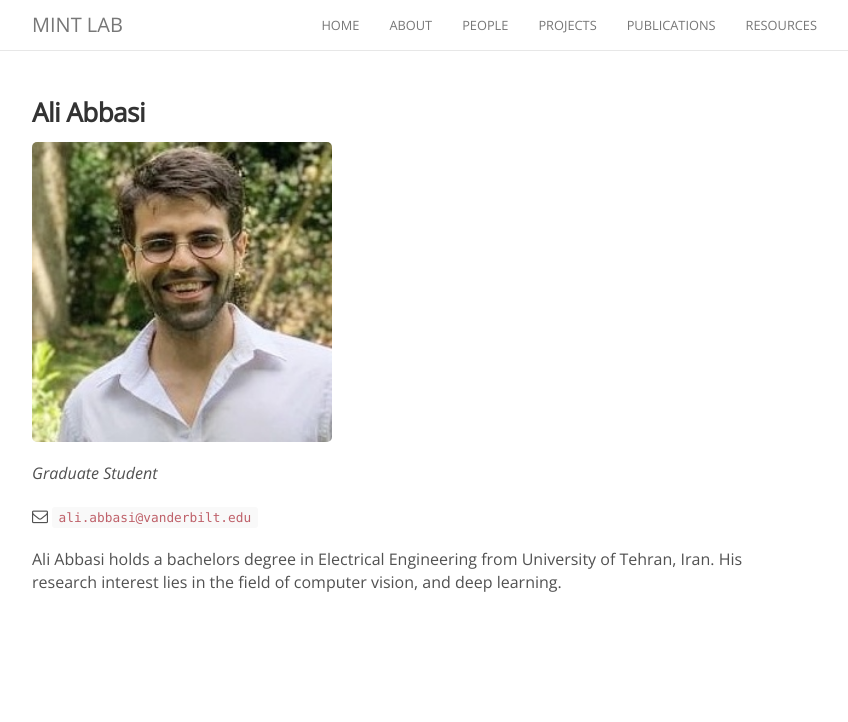
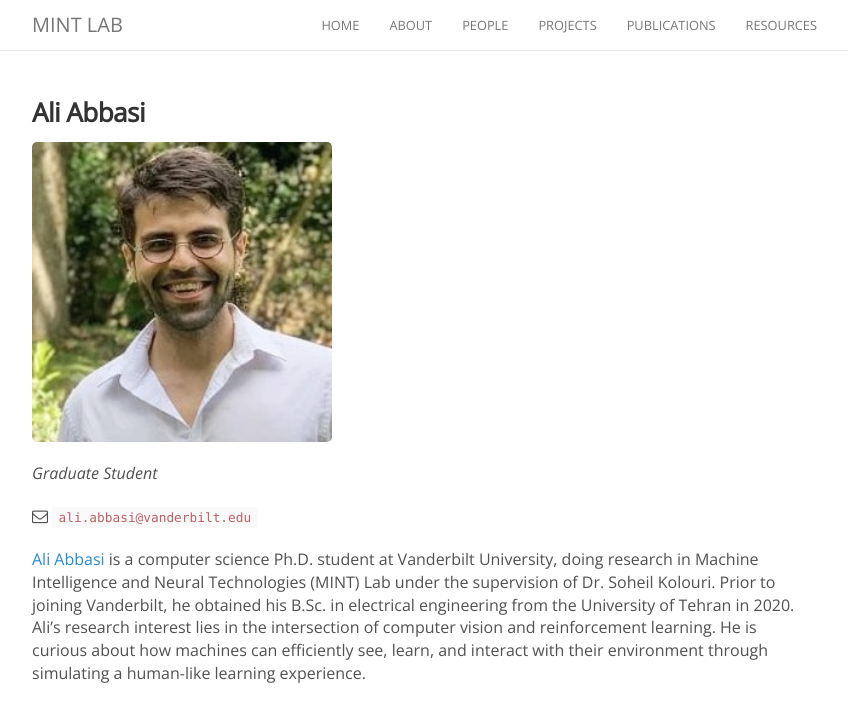
Before and after one commit to naqibUVa/nsp.github.io, a Jekyll site: the page built from _people/Ali_Abbasi.md, in a window 1280 px wide. Shown: the top 722 px of the page, without its empty margins (223-1071 px from the left). Built offline with Jekyll 4.4.1, drawn with Linux system fonts in a browser that asks for light colours; nearby versions of some CDN libraries; comment, search, counter and statistics services are not loaded.

Commit message:
Update Ali_Abbasi.md

```diff
--- a/_people/Ali_Abbasi.md
+++ b/_people/Ali_Abbasi.md
@@ -11,4 +11,4 @@ _Graduate Student_<br>
 
 <i class="fa fa-envelope-o"></i> `ali.abbasi@vanderbilt.edu`
 
-Ali Abbasi holds a bachelors degree in Electrical Engineering from University of Tehran, Iran. His research interest lies in the field of computer vision, and deep learning.
+[Ali Abbasi](https://abbasi-ali.github.io/) is a computer science Ph.D. student at Vanderbilt University, doing research in Machine Intelligence and Neural Technologies (MINT) Lab under the supervision of Dr. Soheil Kolouri. Prior to joining Vanderbilt, he obtained his B.Sc. in electrical engineering from the University of Tehran in 2020. Ali's research interest lies in the intersection of computer vision and reinforcement learning. He is curious about how machines can efficiently see, learn, and interact with their environment through simulating a human-like learning experience.
```
